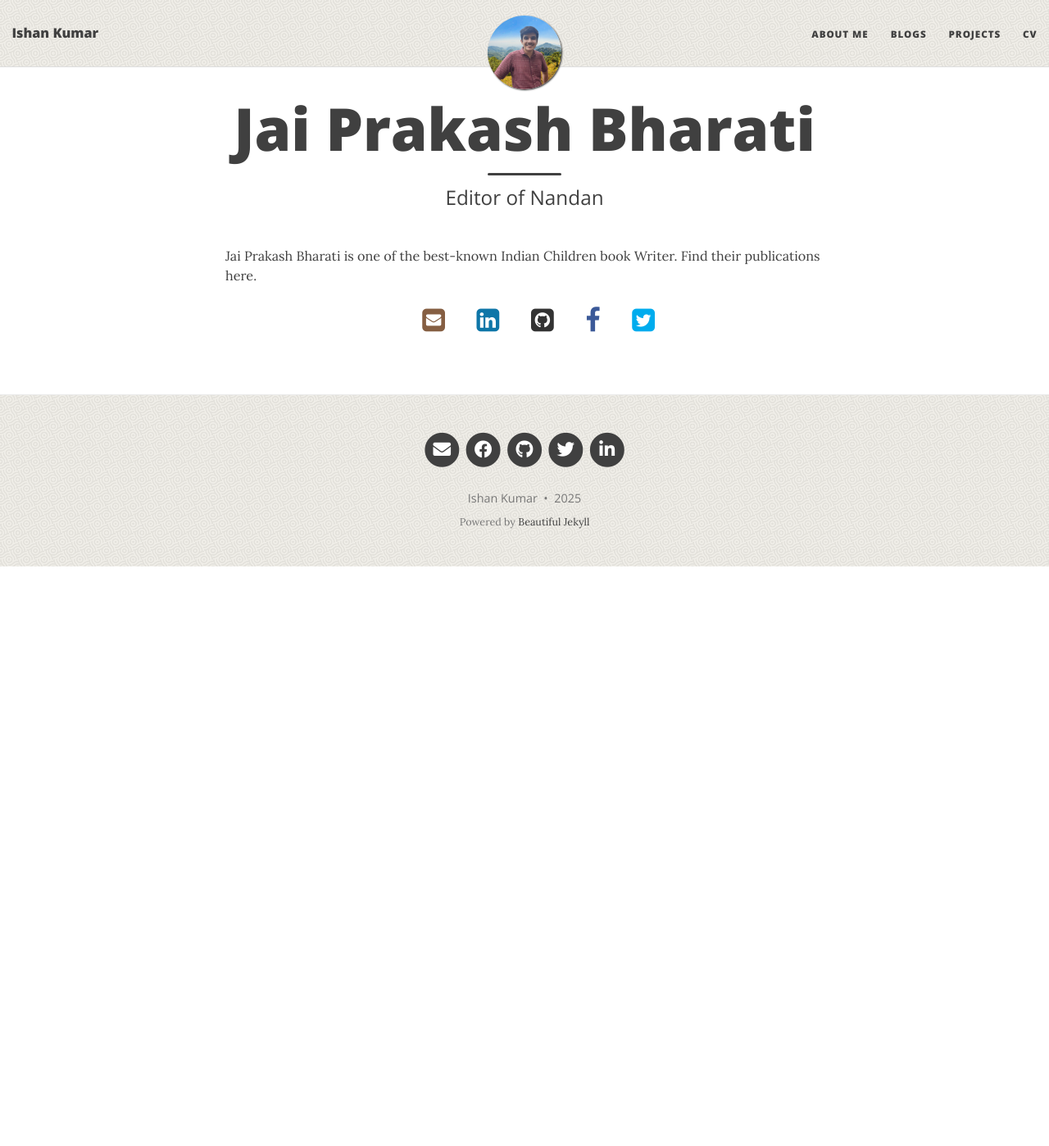
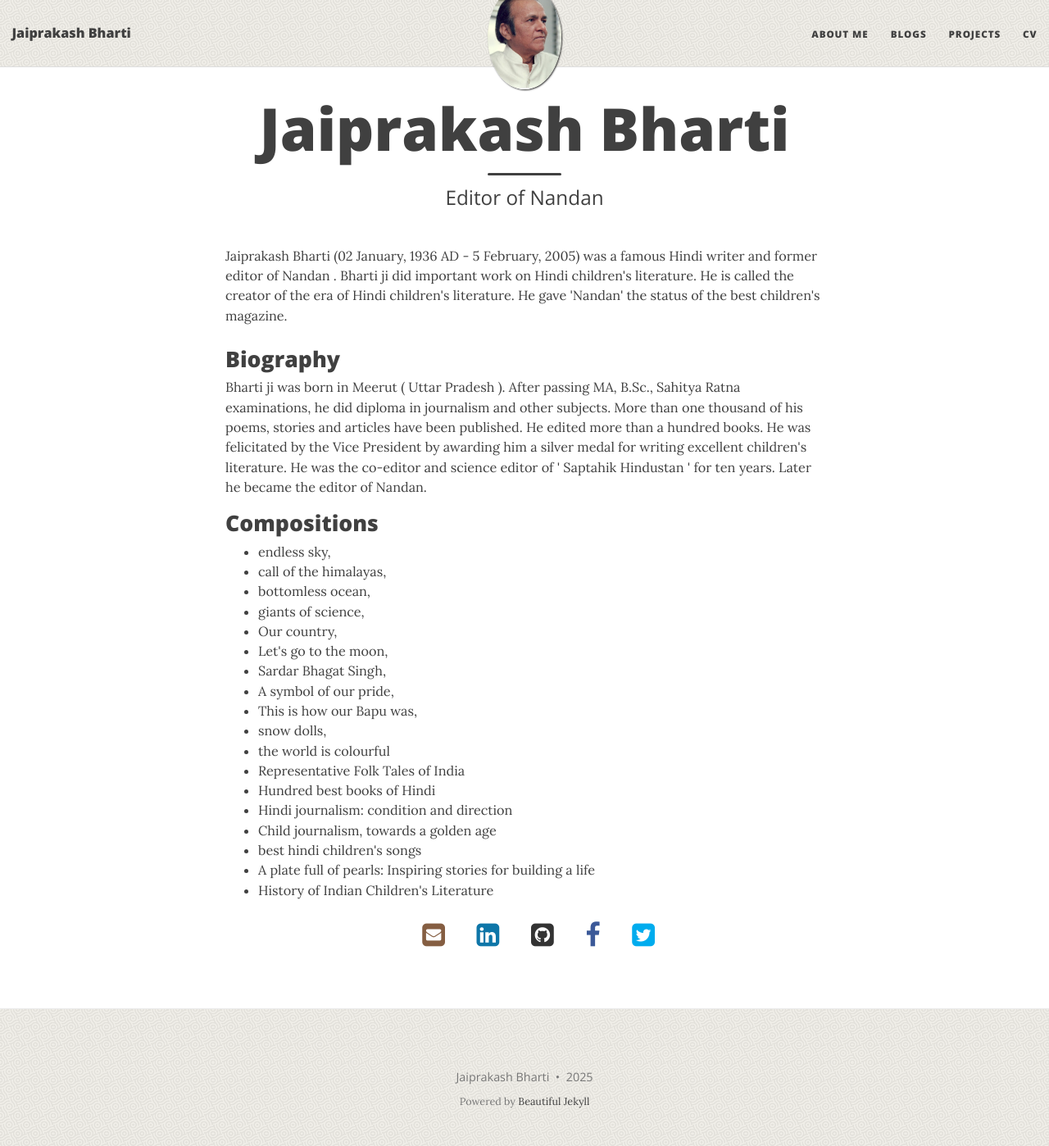
Before and after one commit to jaiprakashbharati/jaiprakashbharati.github.io, a Jekyll site: the page built from index.html, in a window 1280 px wide and 1398 px high. Shown: the whole window at 82% size. Built offline with Jekyll 4.4.1, drawn with Linux system fonts in a browser that asks for light colours; nearby versions of some CDN libraries; the list of posts is cut into pages by our own code.

Commit message:
updated deatils and photo

```diff
--- a/_config.yml
+++ b/_config.yml
@@ -6,10 +6,10 @@
 # --- Required options --- #
 
 # Name of website
-title: Ishan Kumar
+title: Jaiprakash Bharti
 
 # Your name to show in the footer
-author: Ishan Kumar
+author: Jaiprakash Bharti
 
 # --- List of links in the navigation bar --- #
 
@@ -23,7 +23,7 @@ navbar-links:
 
 # Image to show in the navigation bar - works best with a square image
 # Remove this parameter if you don't want an image in the navbar
-avatar: "/assets/img/photo_ishan.png"
+avatar: "/assets/images/nanaji.jpg"
 
 # By default, the image is cut into a circle. You can disable this behaviour by setting 'round-avatar: false'
 round-avatar: true
@@ -38,14 +38,13 @@ round-avatar: true
 # Select the social network links that you want to show in the footer.
 # Uncomment the links you want to show and add your information to each one.
 social-network-links:
-  email: "ishankumar216@gmail.com"
-  facebook: ishan.kumar.790
-  github: Ishan-Kumar2
-  twitter: ishankumar216
-
+  # email: "ishankumar216@gmail.com"
+  # facebook: ishan.kumar.790
+  # github: Ishan-Kumar2
+  # twitter: ishankumar216
 #  medium: yourname
 #  reddit: yourname
-  linkedin: ishan-k216
+  # linkedin: ishan-k216
 #  xing: yourname
 #  stackoverflow: "3943160/daattali"
 #  snapchat: deanat78
--- a/index.html
+++ b/index.html
@@ -1,13 +1,40 @@
 ---
 layout: home
-title: Jai Prakash Bharati
+title: Jaiprakash Bharti
 subtitle: Editor of Nandan
 ---
 <link rel="shortcut icon"
 	type="image/png"
 	href="{{ 'favicons/favicon-1.png' | relative_url }}" >
 <p>
-Jai Prakash Bharati is one of the best-known Indian Children book Writer. Find their publications here.
-</p>
+Jaiprakash Bharti (02 January, 1936 AD - 5 February, 2005) was a famous Hindi writer and former editor of Nandan . Bharti ji did important work on Hindi children's literature. He is called the creator of the era of Hindi children's literature. He gave 'Nandan' the status of the best children's magazine.
+
+<h1> Biography </h1>
+Bharti ji was born in Meerut ( Uttar Pradesh ). After passing MA, B.Sc., Sahitya Ratna examinations, he did diploma in journalism and other subjects. More than one thousand of his poems, stories and articles have been published. He edited more than a hundred books.
+
+He was felicitated by the Vice President by awarding him a silver medal for writing excellent children's literature. He was the co-editor and science editor of ' Saptahik Hindustan ' for ten years. Later he became the editor of Nandan.
+
+
+<h1> Compositions </h1>
+<ul>
+<li>endless sky,</li>
+<li>call of the himalayas,</li>
+<li>bottomless ocean,</li>
+<li>giants of science,</li>
+<li>Our country,</li>
+<li>Let's go to the moon,</li>
+<li>Sardar Bhagat Singh,</li>
+<li>A symbol of our pride,</li>
+<li>This is how our Bapu was,</li>
+<li>snow dolls,</li>
+<li>the world is colourful</li>
+<li>Representative Folk Tales of India</li>
+<li>Hundred best books of Hindi</li>
+<li>Hindi journalism: condition and direction</li>
+<li>Child journalism, towards a golden age</li>
+<li>best hindi children's songs</li>
+<li>A plate full of pearls: Inspiring stories for building a life</li>
+<li>History of Indian Children's Literature</li>
+</ul>
 
 {% include social-media-links.html %}
```
Also changed, not shown: assets/images/nanaji.jpg (added).
